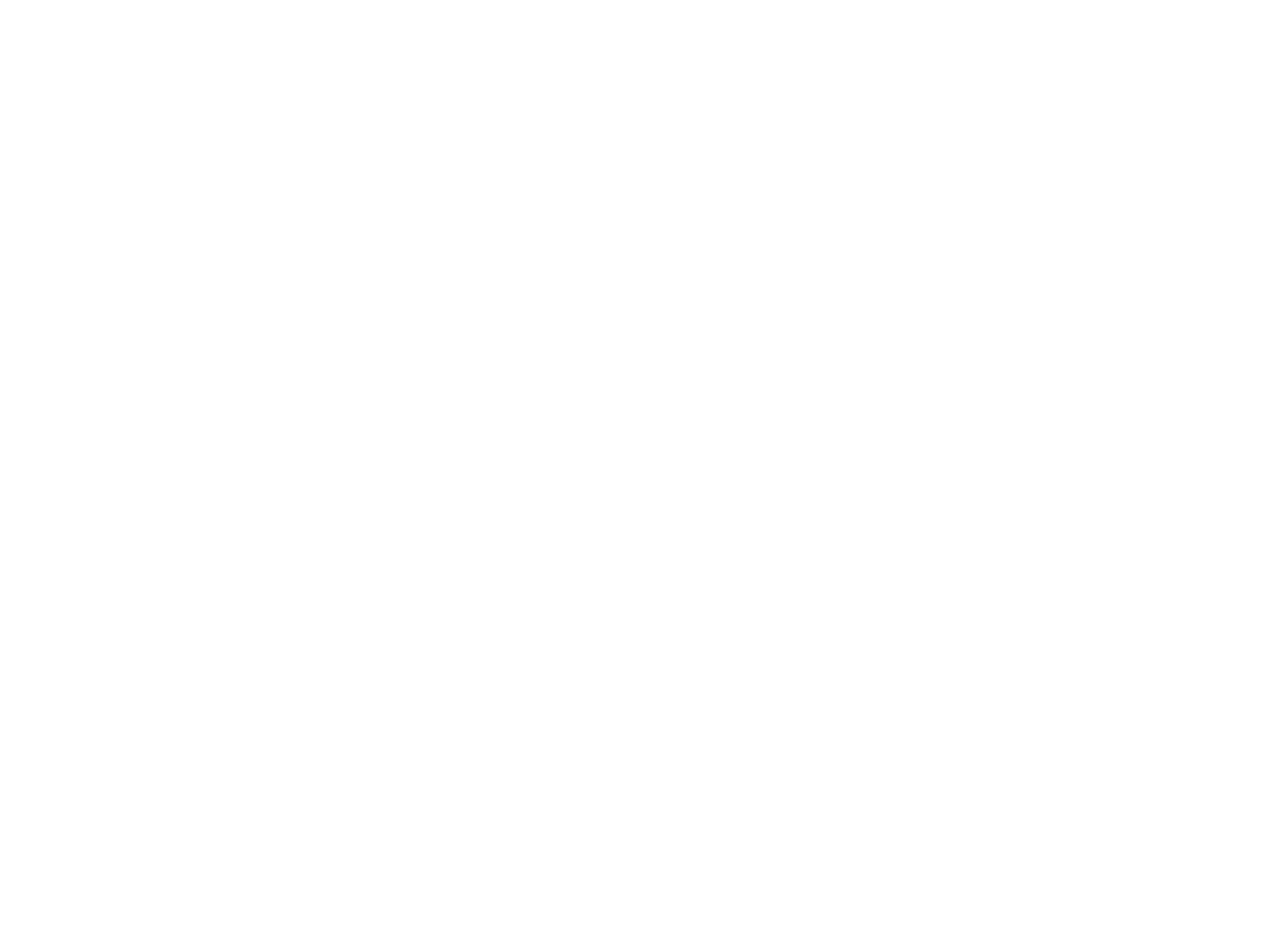
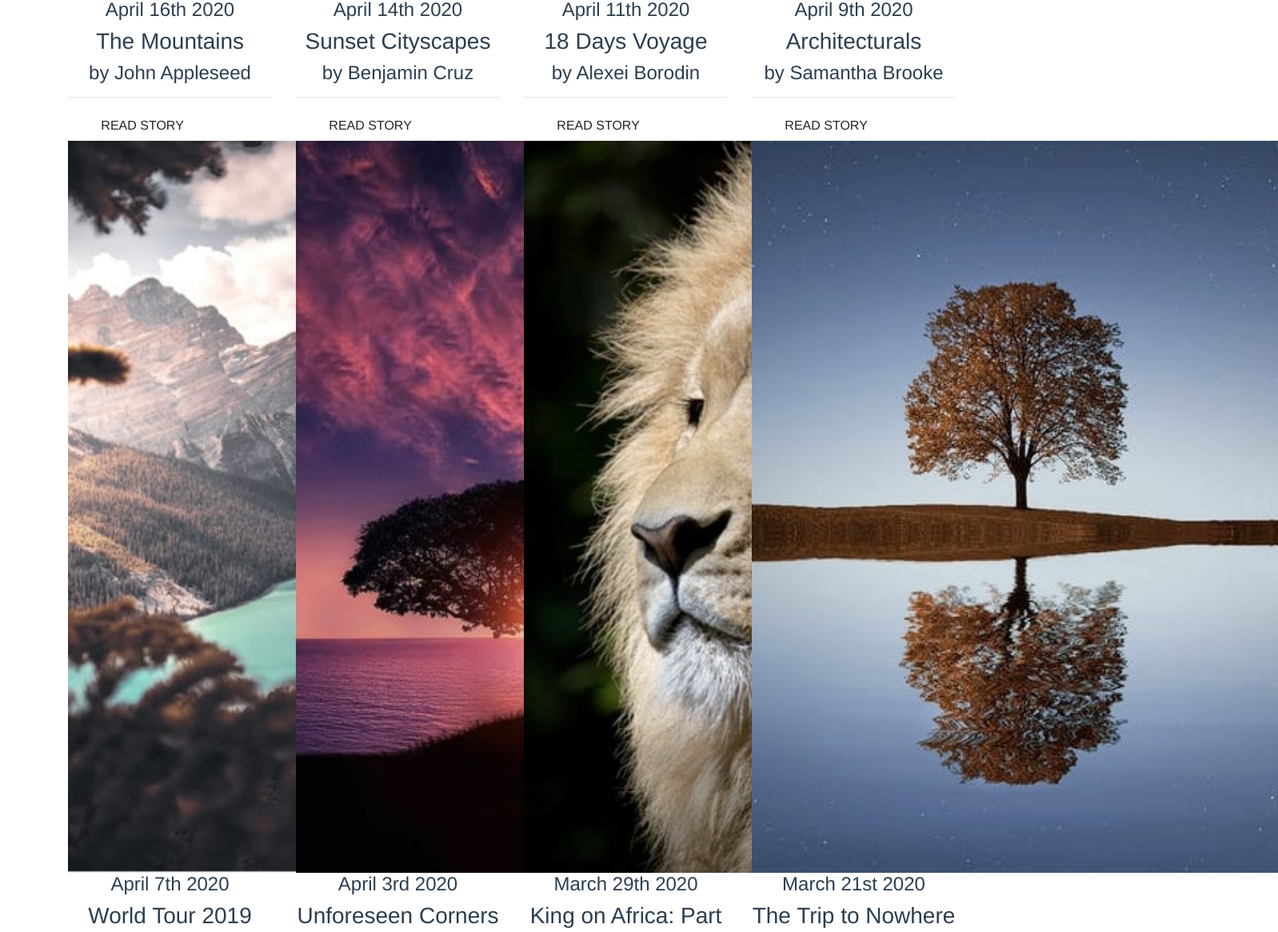
Before and after one commit to clf94-dev/photosnap-vue, a Vue app: page /stories in a window 1280 px wide. Shown: the part 996-2161 px from the top of the page at 80% size, 1598 px wide, since content can reach past the window. Before the commit the page ends 800 px from the top, so only its background shows below. Built offline with nearby package versions, Linux system fonts and the light colour scheme.

Commit message:
added struct AllStories comp

```diff
--- a/src/components/AllStories.vue
+++ b/src/components/AllStories.vue
@@ -1,12 +1,185 @@
 <template>
-    <div>
-
-    </div>
+ <b-container>
+     <b-row class="stories-row">
+         <b-col class="story-cont" xs="12" sm="4" md="3" lg="3" v-for="data of storiesdata" v-bind:key="data.title">
+<div class="img-col" >
+            <img :src="data.srcD" :srcset="`${data.srcD} 700w, ${data.srcM} 600w`" :alt="data.imgAlt" />
+        </div>
+        <div class="text-col">
+            <h4>{{ data.date }}</h4>
+            <h3>
+                {{ data.title }}
+            </h3>
+            <h4>{{ data.author }}</h4>
+            <hr />
+            <button class="btn">
+        <b-row>
+          <b-col xs="8" sm="8" md="8" lg="8">READ STORY</b-col>
+          <b-col xs="4" sm="4" md="4" lg="4">
+            <img :src="arrowW" alt="arrow" />
+          </b-col>
+        </b-row>
+      </button>
+        </div>
+         </b-col>
+     </b-row>
+ </b-container>
 </template>
 
 <script>
     export default {
-       name: 'AllStories'
+       name: 'AllStories',
+        data(){
+            return{
+arrowW: require("../assets/images/shared/desktop/arrow copy.svg"),
+storiesdata: [
+    {
+        date: "April 16th 2020",
+        title: "The Mountains",
+        author: "by John Appleseed",
+        srcD: require("../assets/images/stories/desktop/mountains.jpg"),
+        srcT: require("../assets/images/stories/desktop/mountains.jpg"),
+        srcM: require("../assets/images/stories/mobile/mountains.jpg"),
+        imgAlt: "The Mountains"
+    },
+    {
+        date: "April 14th 2020",
+        title: "Sunset Cityscapes",
+        author: "by Benjamin Cruz",
+        srcD: require("../assets/images/stories/desktop/cityscapes.jpg"),
+        srcT: require("../assets/images/stories/desktop/cityscapes.jpg"),
+        srcM: require("../assets/images/stories/mobile/cityscapes.jpg"),
+        imgAlt: "Sunset Cityscapes"
+    },
+    {
+        date: "April 11th 2020",
+        title: "18 Days Voyage",
+        author: "by Alexei Borodin",
+        srcD: require("../assets/images/stories/desktop/18-days-voyage.jpg"),
+        srcT: require("../assets/images/stories/desktop/18-days-voyage.jpg"),
+        srcM: require("../assets/images/stories/mobile/18-days-voyage.jpg"),
+        imgAlt: "18 Days Voyage"
+    },
+    {
+        date: "April 9th 2020",
+        title: "Architecturals",
+        author: "by Samantha Brooke",
+        srcD: require("../assets/images/stories/desktop/architecturals.jpg"),
+        srcT: require("../assets/images/stories/desktop/architecturals.jpg"),
+        srcM: require("../assets/images/stories/mobile/architecturals.jpg"),
+        imgAlt: "Architecturals"
+    },
+    {
+        date: "April 7th 2020",
+        title: "World Tour 2019",
+        author: "by Timothy Wagner",
+        srcD: require("../assets/images/stories/desktop/world-tour.jpg"),
+        srcT: require("../assets/images/stories/desktop/world-tour.jpg"),
+        srcM: require("../assets/images/stories/mobile/world-tour.jpg"),
+        imgAlt: "World Tour 2019"
+    },
+    {
+        date: "April 3rd 2020",
+        title: "Unforeseen Corners",
+        author: "by William Malcolm",
+        srcD: require("../assets/images/stories/desktop/unforeseen-corners.jpg"),
+        srcT: require("../assets/images/stories/desktop/unforeseen-corners.jpg"),
+        srcM: require("../assets/images/stories/mobile/unforeseen-corners.jpg"),
+        imgAlt: "Unforeseen Corners"
+    },
+    {
+        date: "March 29th 2020",
+        title: "King on Africa: Part II",
+        author: "by Tim Hillenburg",
+        srcD: require("../assets/images/stories/desktop/king-on-africa.jpg"),
+        srcT: require("../assets/images/stories/desktop/king-on-africa.jpg"),
+        srcM: require("../assets/images/stories/mobile/king-on-africa.jpg"),
+        imgAlt: "King on Africa: Part II"
+    },
+    {
+        date: "March 21st 2020",
+        title: "The Trip to Nowhere",
+        author: "by Felicia Rourke",
+        srcD: require("../assets/images/stories/desktop/trip-to-nowhere.jpg"),
+        srcT: require("../assets/images/stories/desktop/trip-to-nowhere.jpg"),
+        srcM: require("../assets/images/stories/mobile/trip-to-nowhere.jpg"),
+        imgAlt: "The Trip to Nowhere"
+    },
+     {
+        date: "March 19th 2020",
+        title: "Rage of The Sea",
+        author: "by Mohammed Abdul",
+        srcD: require("../assets/images/stories/desktop/rage-of-the-sea.jpg"),
+        srcT: require("../assets/images/stories/desktop/rage-of-the-sea.jpg"),
+        srcM: require("../assets/images/stories/mobile/rage-of-the-sea.jpg"),
+        imgAlt: "Rage of The Sea"
+    },
+    {
+        date: "March 16th 2020",
+        title: "Running Free",
+        author: "by Michelle",
+        srcD: require("../assets/images/stories/desktop/running-free.jpg"),
+        srcT: require("../assets/images/stories/desktop/running-free.jpg"),
+        srcM: require("../assets/images/stories/mobile/running-free.jpg"),
+        imgAlt: "Running Free"
+    },
+    {
+        date: "March 11th 2020",
+        title: "Behind the Waves",
+        author: "by Lamarr Wilson",
+        srcD: require("../assets/images/stories/desktop/behind-the-waves.jpg"),
+        srcT: require("../assets/images/stories/desktop/behind-the-waves.jpg"),
+        srcM: require("../assets/images/stories/mobile/behind-the-waves.jpg"),
+        imgAlt: "Behind the Waves"
+    },
+    {
+        date: " March 9th 2020",
+        title: "Calm Waters",
+        author: "by Felicia Rourke",
+        srcD: require("../assets/images/stories/desktop/calm-waters.jpg"),
+        srcT: require("../assets/images/stories/desktop/calm-waters.jpg"),
+        srcM: require("../assets/images/stories/mobile/calm-waters.jpg"),
+        imgAlt: "Calm Waters"
+    },
+    {
+        date: "March 5th 2020",
+        title: "The Milky Way",
+        author: "by Benjamin Cruz",
+        srcD: require("../assets/images/stories/desktop/milky-way.jpg"),
+        srcT: require("../assets/images/stories/desktop/milky-way.jpg"),
+        srcM: require("../assets/images/stories/mobile/milky-way.jpg"),
+        imgAlt: "The Milky Way"
+    },
+    {
+        date: "March 4th 2020",
+        title: "Night at The Dark Forest",
+        author: "by Mohammed Abdul",
+        srcD: require("../assets/images/stories/desktop/dark-forest.jpg"),
+        srcT: require("../assets/images/stories/desktop/dark-forest.jpg"),
+        srcM: require("../assets/images/stories/mobile/dark-forest.jpg"),
+        imgAlt: "Night at The Dark Forest"
+    },
+    {
+        date: "March 1st 2020",
+        title: "Somwarpet’s Beauty",
+        author: "by Michelle",
+        srcD: require("../assets/images/stories/desktop/somwarpet.jpg"),
+        srcT: require("../assets/images/stories/desktop/somwarpet.jpg"),
+        srcM: require("../assets/images/stories/mobile/somwarpet.jpg"),
+        imgAlt: "Somwarpet’s Beauty"
+    },
+    {
+        date: "February 25th 2020",
+        title: "Land of Dreams",
+        author: "by William Malcolm",
+        srcD: require("../assets/images/stories/desktop/land-of-dreams.jpg"),
+        srcT: require("../assets/images/stories/desktop/land-of-dreams.jpg"),
+        srcM: require("../assets/images/stories/mobile/land-of-dreams.jpg"),
+        imgAlt: "Land of Dreams"
+    },
+]
+            }
+        }
     }
 </script>
 
```
